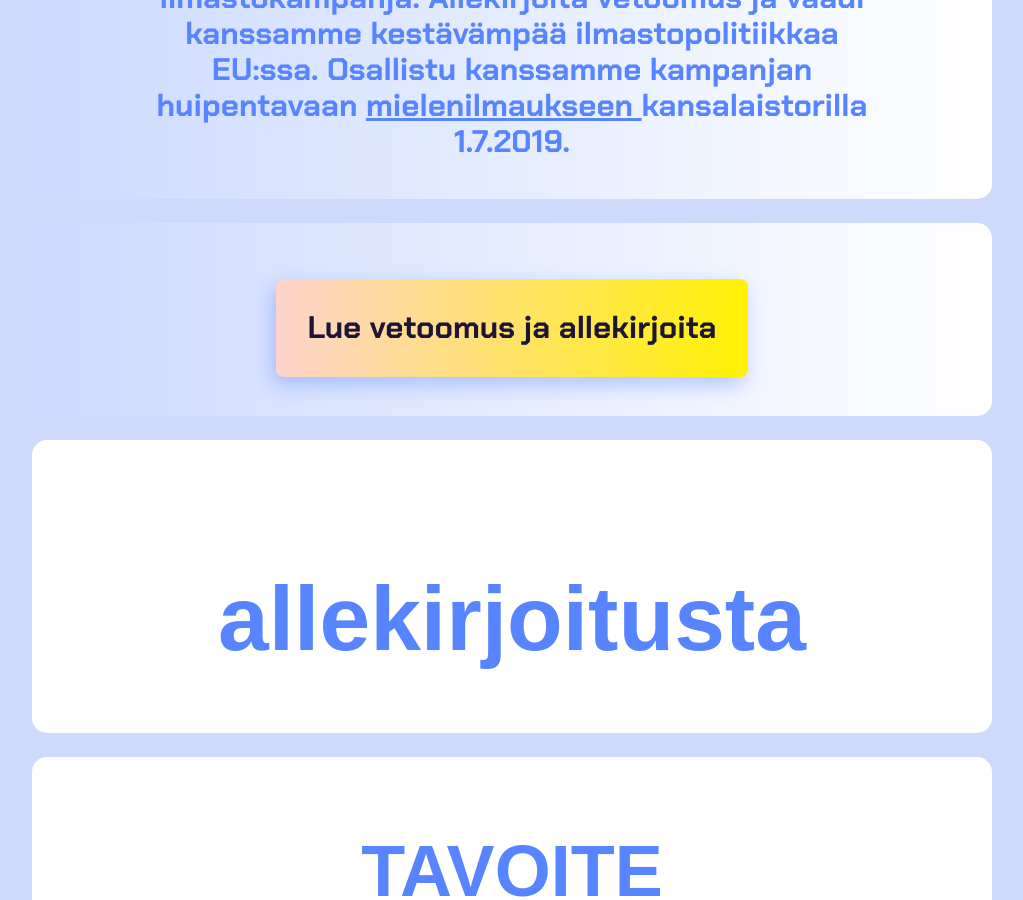
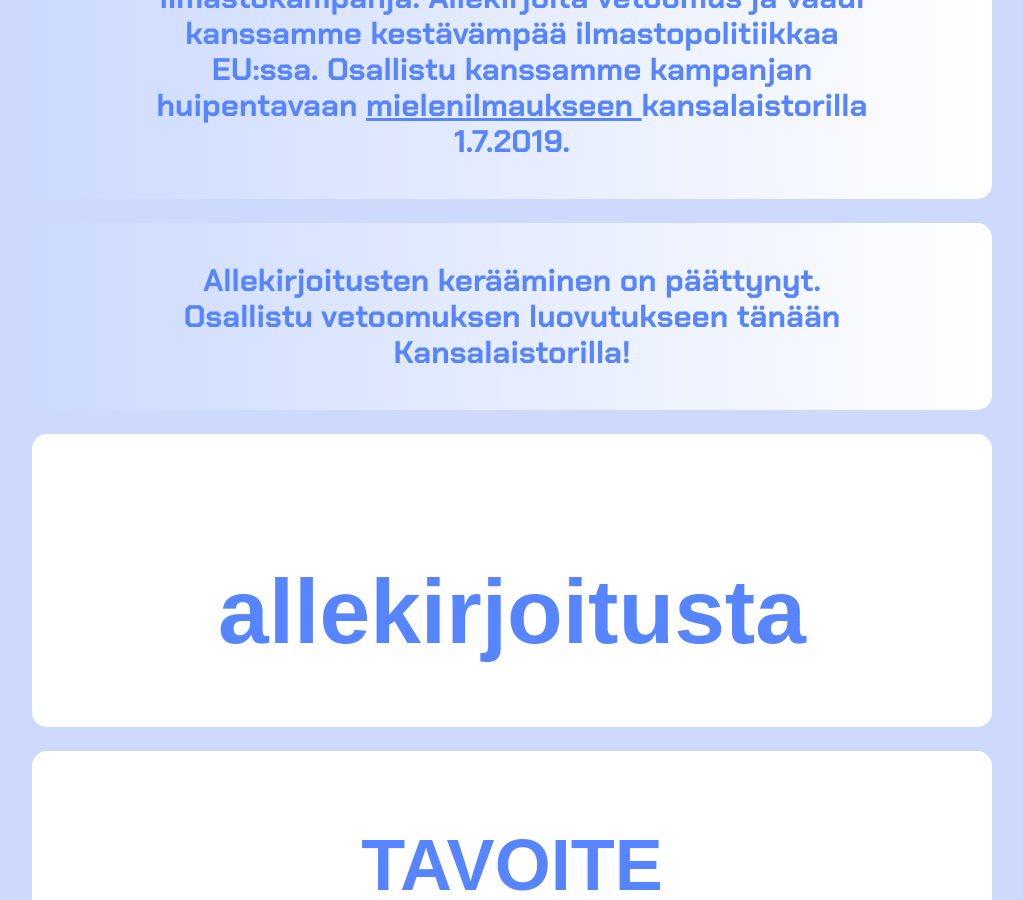
Before and after one commit to ilmastoveivi/ilmastoveivi.github.io, a Jekyll site: the page built from index.md, in a window 1280 px wide and 900 px high, scrolled down 905 px. Shown: the whole window, without its empty margins (128-1151 px from the left). Built offline with Jekyll 4.4.1, drawn with Linux system fonts in a browser that asks for light colours; nearby versions of some CDN libraries; some web fonts are replaced.

```diff
--- a/_layouts/default.html
+++ b/_layouts/default.html
@@ -5,14 +5,16 @@
   <img class="front animated zoomIn" src="img/logo-115.png" alt="{{site.title}}" />
 </h1>
 
-        <div class="animated jackInTheBox" style="position:relative; z-index:1000;"><h1 class="slogan">{{page.slogan}}</h1></div>
+<div class="animated jackInTheBox" style="position:relative; z-index:1000;">
+  <h1 class="slogan">{{page.slogan}}</h1>
+</div>
 
 <section class="shaded animated flipInX" id="intro" style="position:relative; z-index:0;">
   <p class="intro">{{page.intro}}</p>
 </section>
 
 <section id="sign" class="shaded animated fadeIn">
-            <div class="button-hover"><button class="sign-button sign-button-onclick"> {{page.sign-button-text}} </button></div>
+  <p class="intro">{{page.signing-ended}}</p>
 </section>
 
 {% include counter.html %}
--- a/index.md
+++ b/index.md
@@ -7,6 +7,7 @@ title: Allekirjoita vetoomus kestävämmän ilmastopolitiikan puolesta
 slogan: Ollaan me ihmeitä ennenkin tehty
 description: Ilmastoveivillä kampeamme Suomen ilmastoasioiden kansainväliseen kärkeen. Kiekko on jo liikkeellä, ratkaisun paikka on nyt.
 intro: "Ilmastoveivi2019 on kansalaisten ilmastokampanja. Allekirjoita vetoomus ja vaadi kanssamme kestävämpää ilmastopolitiikkaa EU:ssa. Osallistu kanssamme kampanjan huipentavaan <a href='https://www.facebook.com/events/2428456950555465/'> mielenilmaukseen </a> kansalaistorilla 1.7.2019."
+signing-ended: "Allekirjoitusten kerääminen on päättynyt. Osallistu vetoomuksen luovutukseen tänään Kansalaistorilla!"
 act-title: Näin vaikutat
 act-text1: Allekirjoittamalla luot joukkovoiman
 act-text2: …jolla kannustetaan poliitikkoja
```
Also changed, not shown: en.md (+1 -0 lines), sv.md (+1 -0 lines). Lines whose indentation alone changed are shown as unchanged.
